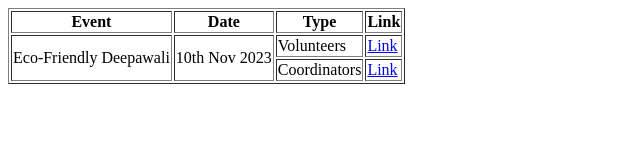
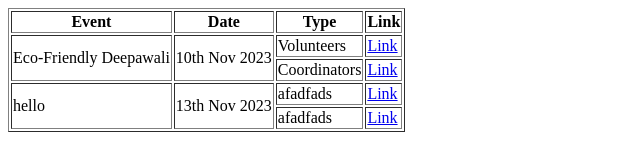
Before and after one commit to drait-nss/certificates, a plain HTML site: page index.html in a window 1280 px wide. Shown: the whole page, without its empty margins (0-640 px from the left). Drawn offline with Linux system fonts and the light colour scheme.

Commit message:
Update index.html

```diff
--- a/index.html
+++ b/index.html
@@ -23,5 +23,15 @@
     <td>Coordinators</td>
     <td><a href="https://drive.google.com/drive/folders/1ayk9X_QAMze0TBjZhsq5-Js8YPdEhHaF?usp=sharing" target="_blank">Link</a></td>
   </tr>
+  <tr>
+    <td rowspan="2">hello</td>
+    <td rowspan="2">13th Nov 2023</td>
+    <td>afadfads</td>
+    <td><a href="https://drive.google.com/drive/folders/1syXUhaoH7de-UdkcUP4tQ-Kypxzp_4LF?usp=sharing" target="_blank">Link</a></td>
+  </tr>
+  <tr>
+    <td>afadfads</td>
+    <td><a href="https://drive.google.com/drive/folders/1ayk9X_QAMze0TBjZhsq5-Js8YPdEhHaF?usp=sharing" target="_blank">Link</a></td>
+  </tr>
 </table>
 </body>
```
